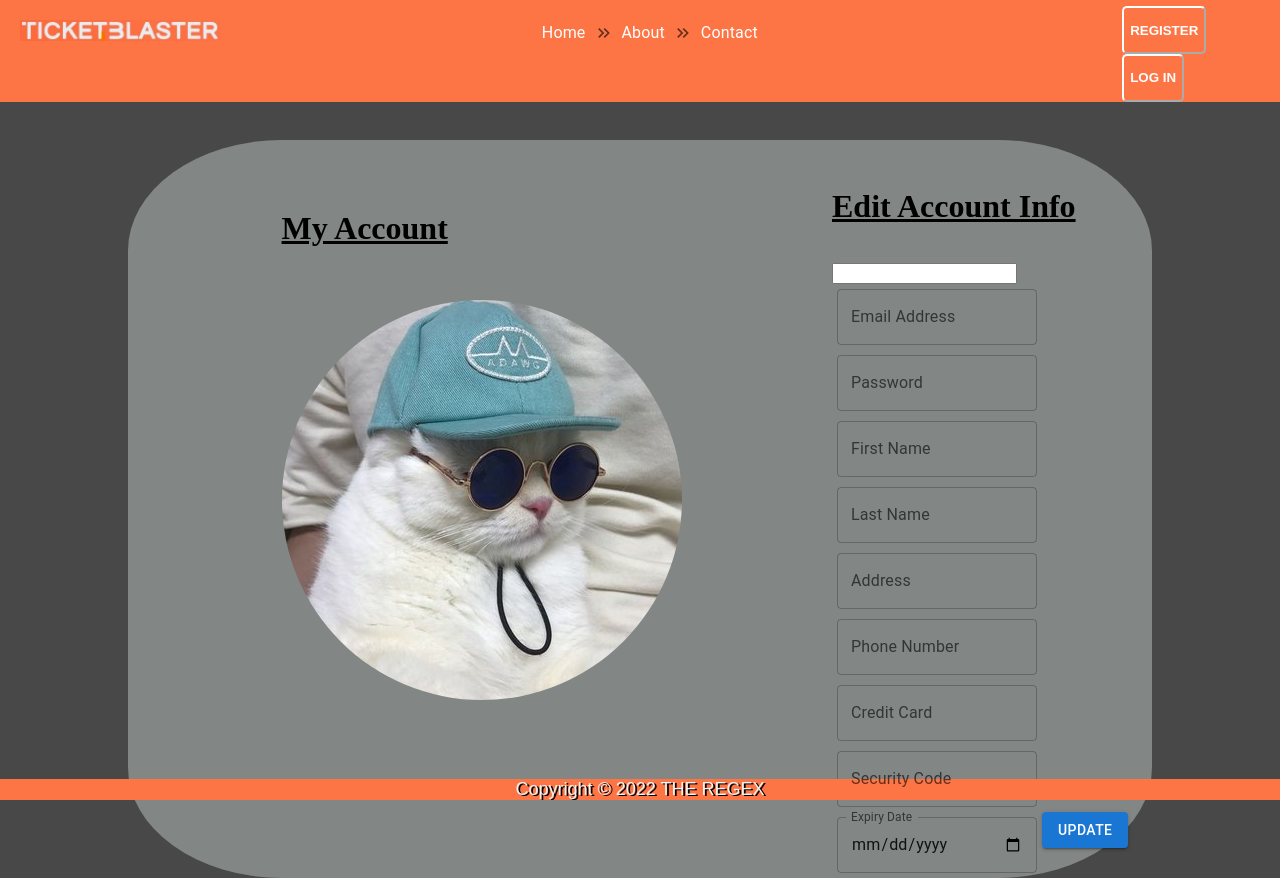
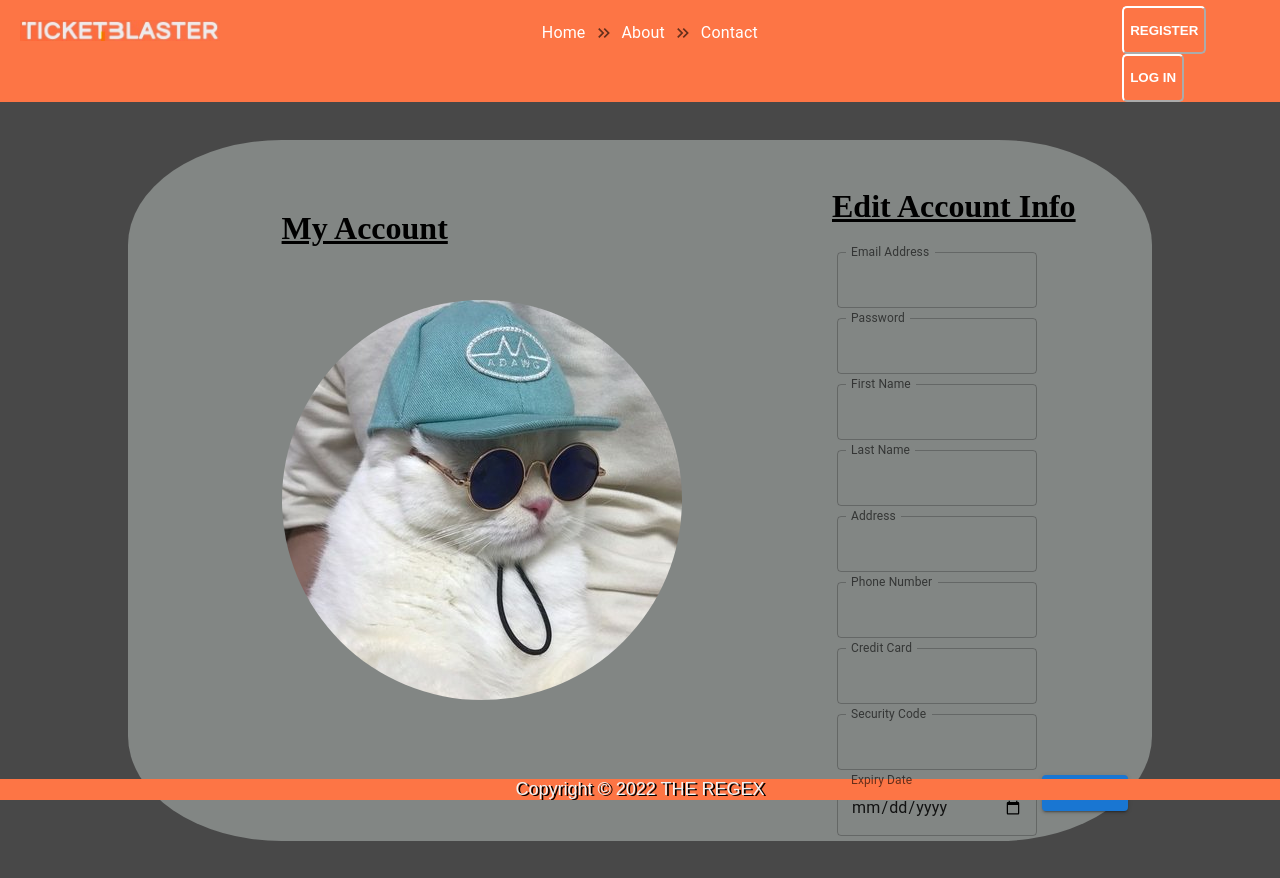
Before and after one commit to ChristopherPerrault/ticketblaster, a React (Create React App) app in the folder frontend/: page /account in a window 1280 px wide. After the commit the page ends 841 px from the top, so only its background shows below. Built offline with nearby package versions, Linux system fonts and the light colour scheme; no server answers; a web font is replaced by a local one.

Commit message:
user info correctly queried and displayed on Account page

```diff
--- a/frontend/src/components/EditProfileForm.js
+++ b/frontend/src/components/EditProfileForm.js
@@ -71,13 +71,13 @@ function EditProfilehtmlForm() {
         {/* The below element stores the id of the user, which is generated by @loadUserDetails below */}
 
         <div ref={idRef} className="hiddenId" style={{ display: "none" }}></div>
-        {/* Testing purposes, will delete*/}
-        <input type="text" className="x" />
+
         <TextField
           style={TextStyle}
-          className="email-input"
           type="text"
+          id="email-input"
           label="Email Address"
+          InputLabelProps={{ shrink: true }}
           variant="outlined"
           onChange={(e) => setEmail(e.target.value)}
         />
@@ -87,7 +87,9 @@ function EditProfilehtmlForm() {
         <TextField
           style={TextStyle}
           type="password"
+          id="pw-input"
           label="Password"
+          InputLabelProps={{ shrink: true }}
           variant="outlined"
           onChange={(e) => setPassword(e.target.value)}
         />
@@ -95,7 +97,9 @@ function EditProfilehtmlForm() {
         <TextField
           style={TextStyle}
           type="text"
+          id="fn-input"
           label="First Name"
+          InputLabelProps={{ shrink: true }}
           variant="outlined"
           onChange={(e) => setFirstName(e.target.value)}
         />
@@ -103,7 +107,9 @@ function EditProfilehtmlForm() {
         <TextField
           style={TextStyle}
           type="text"
+          id="ln-input"
           label="Last Name"
+          InputLabelProps={{ shrink: true }}
           variant="outlined"
           onChange={(e) => setLastName(e.target.value)}
         />
@@ -111,7 +117,9 @@ function EditProfilehtmlForm() {
         <TextField
           style={TextStyle}
           type="text"
+          id="adr-input"
           label="Address"
+          InputLabelProps={{ shrink: true }}
           variant="outlined"
           onChange={(e) => setAddress(e.target.value)}
         />
@@ -119,7 +127,9 @@ function EditProfilehtmlForm() {
         <TextField
           style={TextStyle}
           type="text"
+          id="phone-input"
           label="Phone Number"
+          InputLabelProps={{ shrink: true }}
           variant="outlined"
           onChange={(e) => setPhoneNumber(e.target.value)}
         />
@@ -127,7 +137,9 @@ function EditProfilehtmlForm() {
         <TextField
           style={TextStyle}
           type="text"
+          id="cc-input"
           label="Credit Card"
+          InputLabelProps={{ shrink: true }}
           variant="outlined"
           onChange={(e) => setCreditCard(e.target.value)}
         />
@@ -135,7 +147,9 @@ function EditProfilehtmlForm() {
         <TextField
           style={TextStyle}
           type="text"
+          id="sec-input"
           label="Security Code"
+          InputLabelProps={{ shrink: true }}
           variant="outlined"
           onChange={(e) => setSecurityCode(e.target.value)}
         />
@@ -143,6 +157,7 @@ function EditProfilehtmlForm() {
         <TextField
           style={TextStyle}
           type="date"
+          id="exp-input"
           label="Expiry Date"
           InputLabelProps={{ shrink: true }}
           variant="outlined"
@@ -168,6 +183,14 @@ async function loadUserDetails(email) {
     .then((data) => data.json())
     .then((json) => {
       document.querySelector(".hiddenId").innerHTML = json._id;
-      document.querySelector(".x").value = json.email;
+      document.getElementById("email-input").value = json.email;
+      document.getElementById("fn-input").value = json.firstName;
+      document.getElementById("ln-input").value = json.lastName;
+      document.getElementById("phone-input").value = json.phoneNumber;
+      document.getElementById("adr-input").value = json.address;
+      document.getElementById("cc-input").value = json.creditCard;
+      document.getElementById("sec-input").value = json.securityCode;
+      document.getElementById("exp-input").value = json.expDate;
+
     });
 }
```
